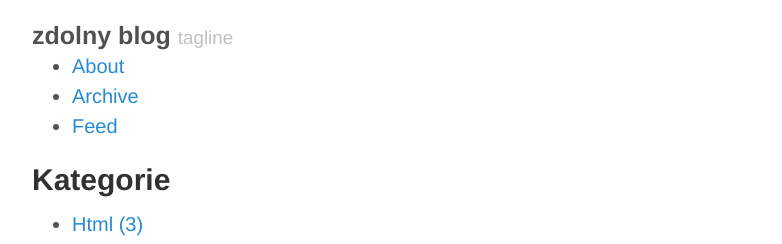
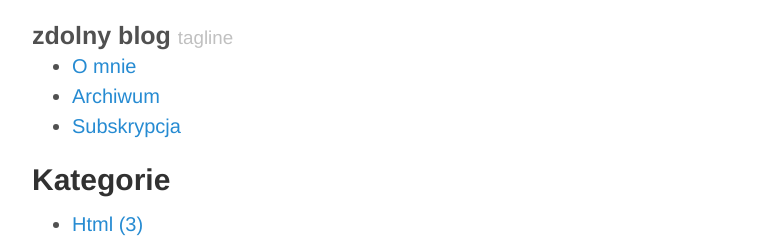
Before and after one commit to zdolny/jekyll-blog, a Jekyll site: the page built from index.html, in a window 1280 px wide. Shown: the top 244 px of the page, without its empty margins (248-1030 px from the left). Built offline with Jekyll 4.4.1, drawn with Linux system fonts in a browser that asks for light colours; the list of posts is cut into pages by our own code; comment, search, counter and statistics services are not loaded.

Commit message:
move redirect to head, menu in polish

```diff
--- a/_includes/head.html
+++ b/_includes/head.html
@@ -19,4 +19,10 @@
     <link rel="shortcut icon" href="{{ site.baseurl }}/public/favicon.ico">
 
     <link rel="alternate" type="application/rss+xml" title="RSS" href="{{ site.baseurl }}/atom.xml">
+
+    <script>
+        if (window.location.href.indexOf('http://www.michaldolny.com/blog') === 0) {
+            window.location.href = 'http://blog.michaldolny.com{{ page.url }}';
+        }
+    </script>
 </head>
--- a/_includes/nav.html
+++ b/_includes/nav.html
@@ -1,9 +1,9 @@
 {% capture location %}{{ page.url | remove_first:'/' | split:'/' | first }}{% endcapture %}
 <nav class="nav-primary" role="navigation">
     <ul>
-        <li><a {% if location == 'about' %}class="active" {% endif %}href="{{ site.baseurl }}/about/">About</a></li>
-        <li><a {% if location == 'archive' %}class="active" {% endif %}href="{{ site.baseurl }}/archive/">Archive</a></li>
-        <li><a {% if location == 'atom' %}class="active" {% endif %}href="{{ site.baseurl }}/feed.atom">Feed</a></li>
+        <li><a {% if location == 'about' %}class="active" {% endif %}href="{{ site.baseurl }}/about/">O mnie</a></li>
+        <li><a {% if location == 'archive' %}class="active" {% endif %}href="{{ site.baseurl }}/archive/">Archiwum</a></li>
+        <li><a {% if location == 'atom' %}class="active" {% endif %}href="{{ site.baseurl }}/feed.atom">Subskrypcja</a></li>
     </ul>
 </nav>
 
--- a/_layouts/default.html
+++ b/_layouts/default.html
@@ -56,12 +56,6 @@
         }());
     </script>
 
-    <script>
-        if (window.location.href.indexOf('http://www.michaldolny.com/blog') === 0) {
-            window.location.href = 'http://blog.michaldolny.com{{ page.url }}';
-        }
-    </script>
-
     <noscript>Please enable JavaScript to view the <a href="http://disqus.com/?ref_noscript">comments powered by Disqus.</a></noscript>
 
 </body>
```
